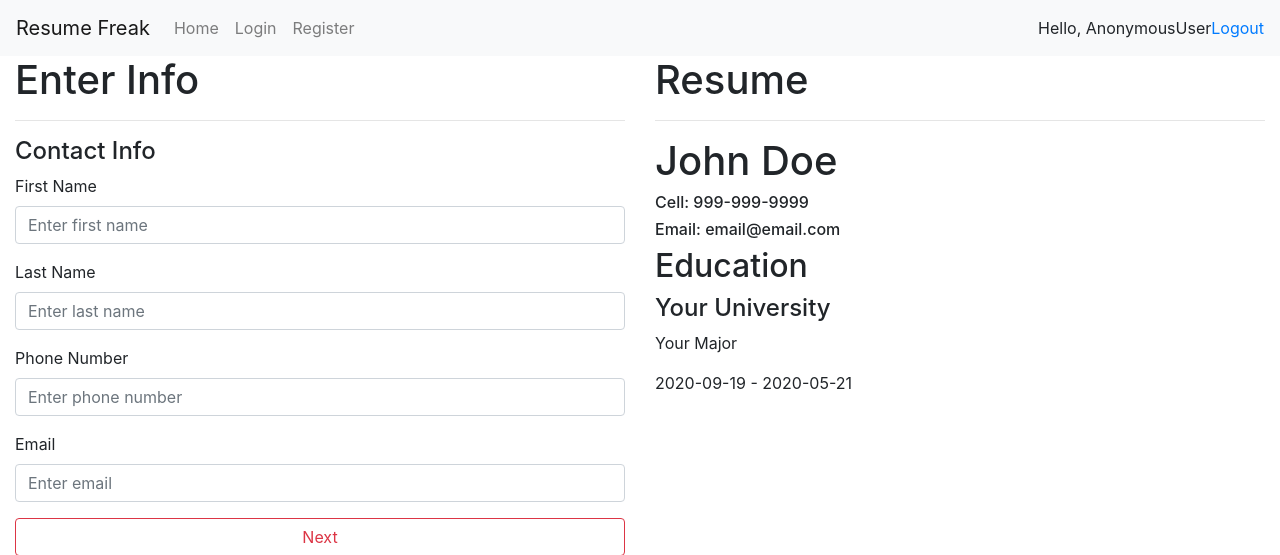
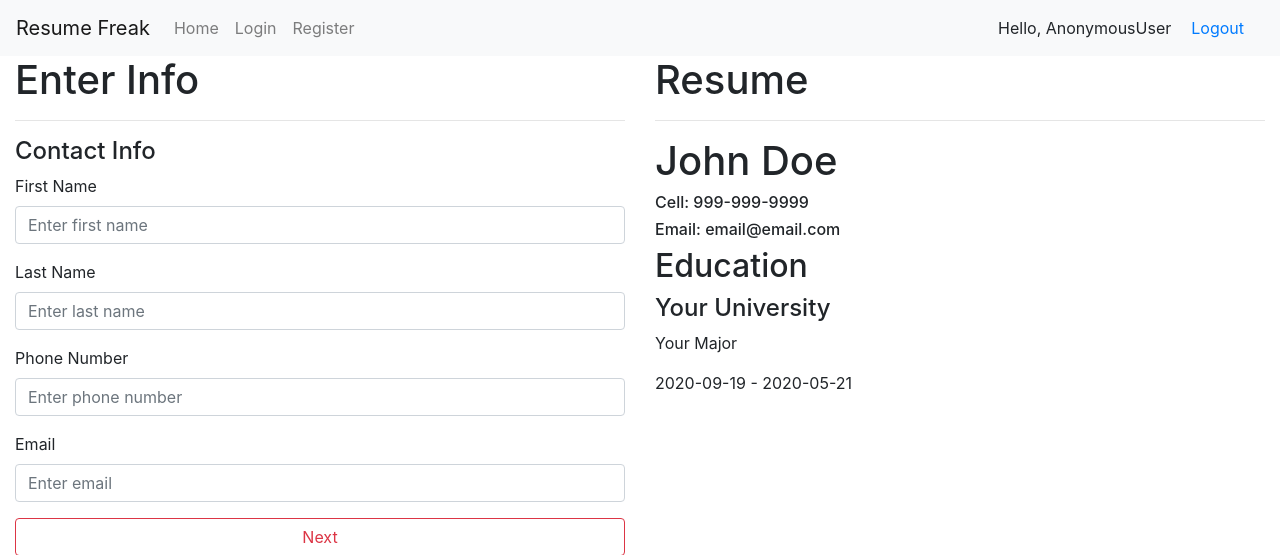
Before and after one commit to noahskorner/resume-freak, a Django app: page /resume_form/ in a window 1280 px wide. Shown: the top 555 px of the page. Run offline with Django 3.2, Linux system fonts and the light colour scheme; some libraries are stand-ins or nearby versions.

Commit message:
Add custom style

```diff
--- a/resume_builder/templates/resume_builder/index.html
+++ b/resume_builder/templates/resume_builder/index.html
@@ -1,4 +1,11 @@
 {% load static %}
+
+<style>
+  .hello-msg{
+    margin-right: 20px;
+  }
+</style>
+
 <!DOCTYPE html>
 <html lang="en">
   <head>
@@ -47,8 +54,8 @@
             </div>
       </div>
 
-      <span>Hello, {{request.user}}</span>
-      <span><a href="{% url 'logout' %}">Logout</a></span>
+      <span class="hello-msg">Hello, {{request.user}}</span>
+      <span><a class="hello-msg" href="{% url 'logout' %}">Logout</a></span>
 
     </nav>
 
```
